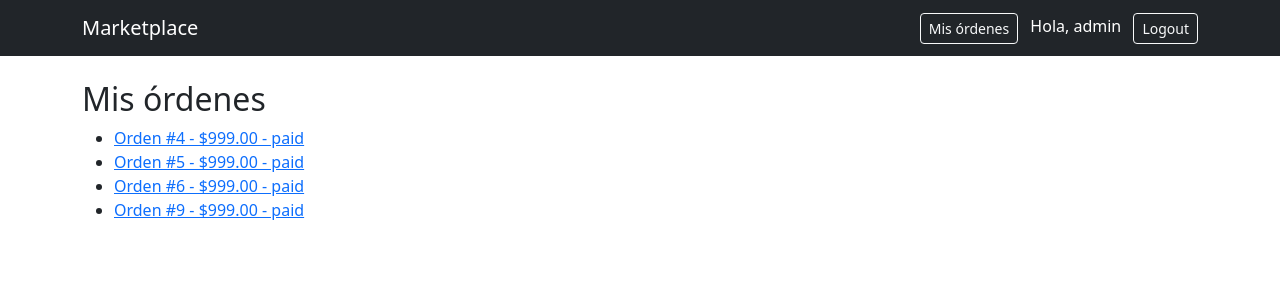
After one commit to raflescc/Proyecto_Final_NEyDW, a Django app: page /orders/ in a window 1280 px wide. The commit adds this page. Shown: the top 300 px of the page. Run offline with Django 5.2, Linux system fonts and the light colour scheme; a user stored in the database is signed in; data comes from the database, SQL or seed files in the repository; both versions use the stored data as it was after the commit.

Commit message:
Se agregó listado de ordenes

```diff
--- /dev/null
+++ b/orders/templates/orders/list.html
@@ -0,0 +1,19 @@
+{% extends "base.html" %}
+
+{% block content %}
+
+<h2>Mis órdenes</h2>
+
+<ul>
+    {% for order in orders %}
+        <li>
+            <a href="{% url 'order_detail' order.id %}">
+                Orden #{{ order.id }} - ${{ order.total }} - {{ order.status }}
+            </a>
+        </li>
+    {% empty %}
+        <li>No tienes órdenes</li>
+    {% endfor %}
+</ul>
+
+{% endblock %}
--- a/orders/urls.py
+++ b/orders/urls.py
@@ -4,4 +4,5 @@ from . import views
 urlpatterns = [
     path('buy/<int:pk>/', views.create_order, name='create_order'),
     path('<int:pk>/', views.order_detail, name='order_detail'),
+    path('', views.order_list, name='order_list'),
 ]
--- a/orders/views.py
+++ b/orders/views.py
@@ -37,6 +37,11 @@ def create_order(request, pk):
 
     return redirect('order_detail', order.id)
 
+@login_required
+def order_list(request):
+    orders = Order.objects.filter(user=request.user)
+    return render(request, 'orders/list.html', {'orders': orders})
+
 def order_detail(request, pk):
     order = get_object_or_404(Order, pk=pk)
     return render(request, 'orders/detail.html', {'order': order})
--- a/templates/base.html
+++ b/templates/base.html
@@ -15,6 +15,8 @@
 
         <div>
             {% if user.is_authenticated %}
+                <a class="btn btn-outline-light btn-sm me-2" href="{% url 'order_list' %}">Mis órdenes</a>
+
                 <span class="text-white me-2">Hola, {{ user.username }}</span>
                 <a class="btn btn-outline-light btn-sm" href="{% url 'logout' %}">Logout</a>
             {% else %}
```
Also changed, not shown: db.sqlite3.
